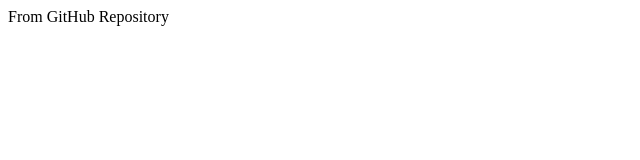
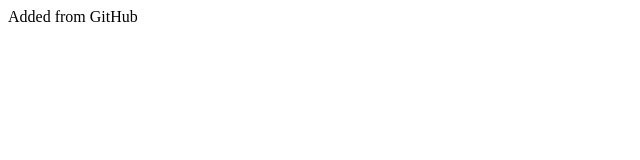
Before and after one commit to kimcedricdelrosario/samplerepo, a plain HTML site: page index.html in a window 1280 px wide. Shown: the full height of the page, 0-640 px from the left. Drawn offline with Linux system fonts and the light colour scheme.

Commit message:
Update index.html

```diff
--- a/index.html
+++ b/index.html
@@ -1,3 +1,3 @@
 <html>
-From GitHub Repository
+<p>Added from GitHub</p>
 </html>
```
